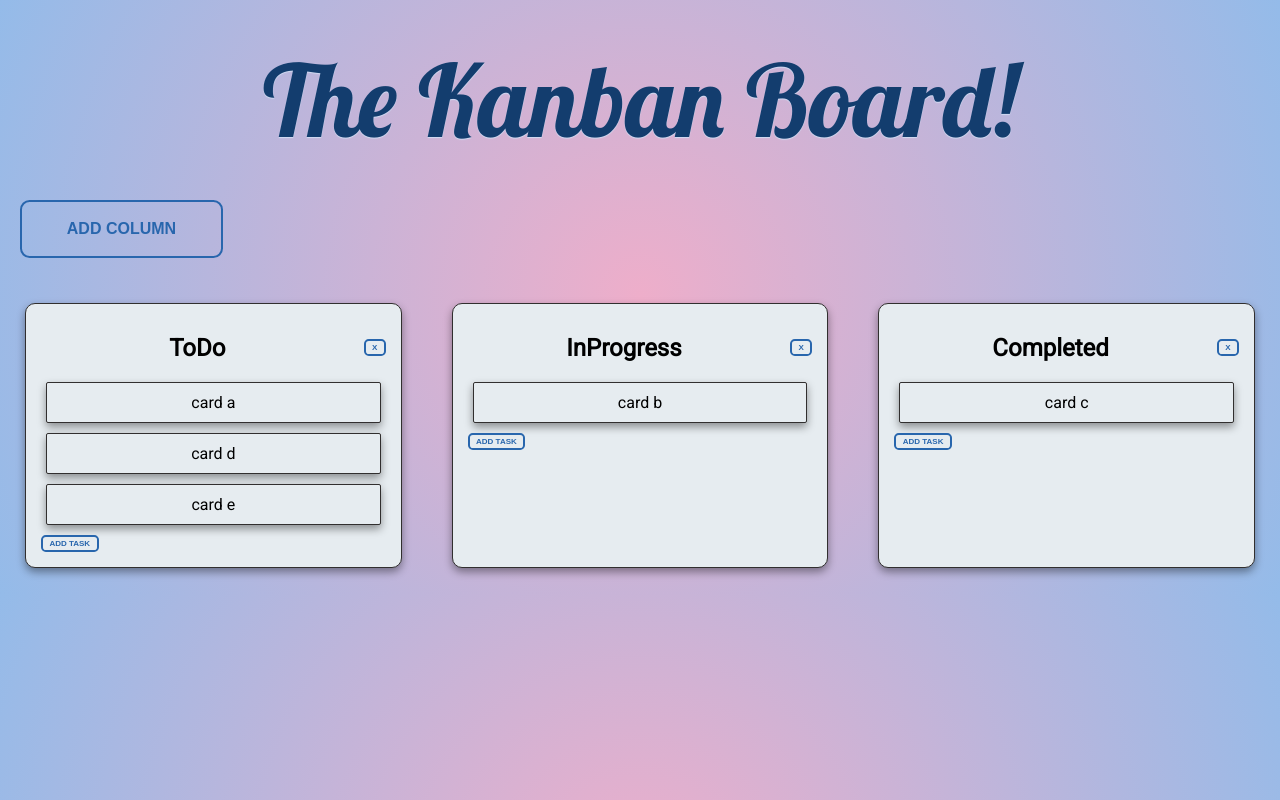
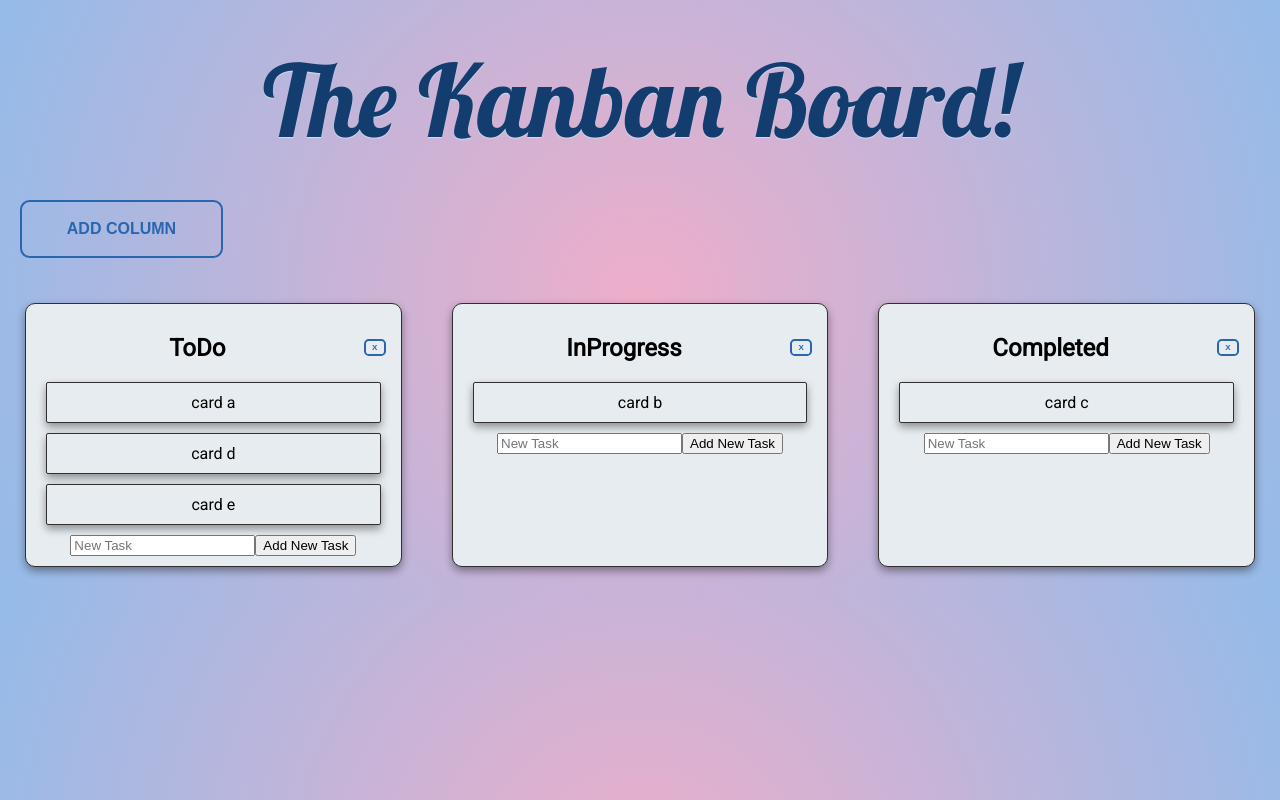
Before and after one commit to tdnicola/kanban-react, a React (Create React App) app: page / in a window 1280 px wide. Built offline with nearby package versions, Linux system fonts and the light colour scheme.

Commit message:
columns can now add tasks seperately. But input is currently being filled on all forms.

```diff
--- a/src/App.js
+++ b/src/App.js
@@ -87,15 +87,12 @@ function App() {
         name: input,
         key: input,
       }
-      console.log(e,columnIndex, task)
 
-      // columns[columnIndex].cards.push(task)
+      columns[columnIndex].cards.push(task)
 
       toggleModalAddTaskClick(e)
-
-      setColumns([
-        ...columns,
-      ])
+      setInput('')
+      console.log(input)
     }
 
     const createNewColumn = (e) => {
@@ -186,6 +183,7 @@ function App() {
                       addNewTaskModal={addNewTaskModal}
                       setaddNewTaskModal={setaddNewTaskModal}
                       onChange={onChange}
+                      input={input}
                     />
                   ))
                 }
--- a/src/components/Column.js
+++ b/src/components/Column.js
@@ -14,6 +14,7 @@ export default ({
     addNewTaskModal,
     setaddNewTaskModal,
     onChange,
+    input,
  }) => (
     <div
         className='column'
@@ -44,6 +45,7 @@ export default ({
             columnIndex={columnIndex}
             column={column}
             key={column}
+            input={input}
         />
     </div>
 )
--- a/src/components/NewTask.js
+++ b/src/components/NewTask.js
@@ -1,32 +1,14 @@
 import React from 'react';
 
 export default ({
-    toggleModalAddTaskClick,
-    addNewTaskModal,
     createNewTask,
     onChange,
     columnIndex,
-    key,
-    column
+    input
 }) => (
 
     <div className='addTask'>
-        <button className='btn addTaskButton' onClick={e => toggleModalAddTaskClick(e)}>
-            Add Task
-        </button>
-        <div className="newTasks">
-
-            {addNewTaskModal && (
-                <div className='modal'>
-                    <div className='modal-main'>
-                        testing
-                        <input onChange={onChange} placeholder='New Task'></input>
-                        <button onClick={e => createNewTask(e, column.name)}>Add New Task</button>
-                        <button onClick={e => toggleModalAddTaskClick(e)}>Close</button>
-
-                    </div>
-                </div>
-            )}
-        </div>
+        <input className={columnIndex} onChange={onChange} value={input} placeholder='New Task'></input>
+        <button onClick={e => createNewTask(e, columnIndex)}>Add New Task</button>
     </div>
 )
```
